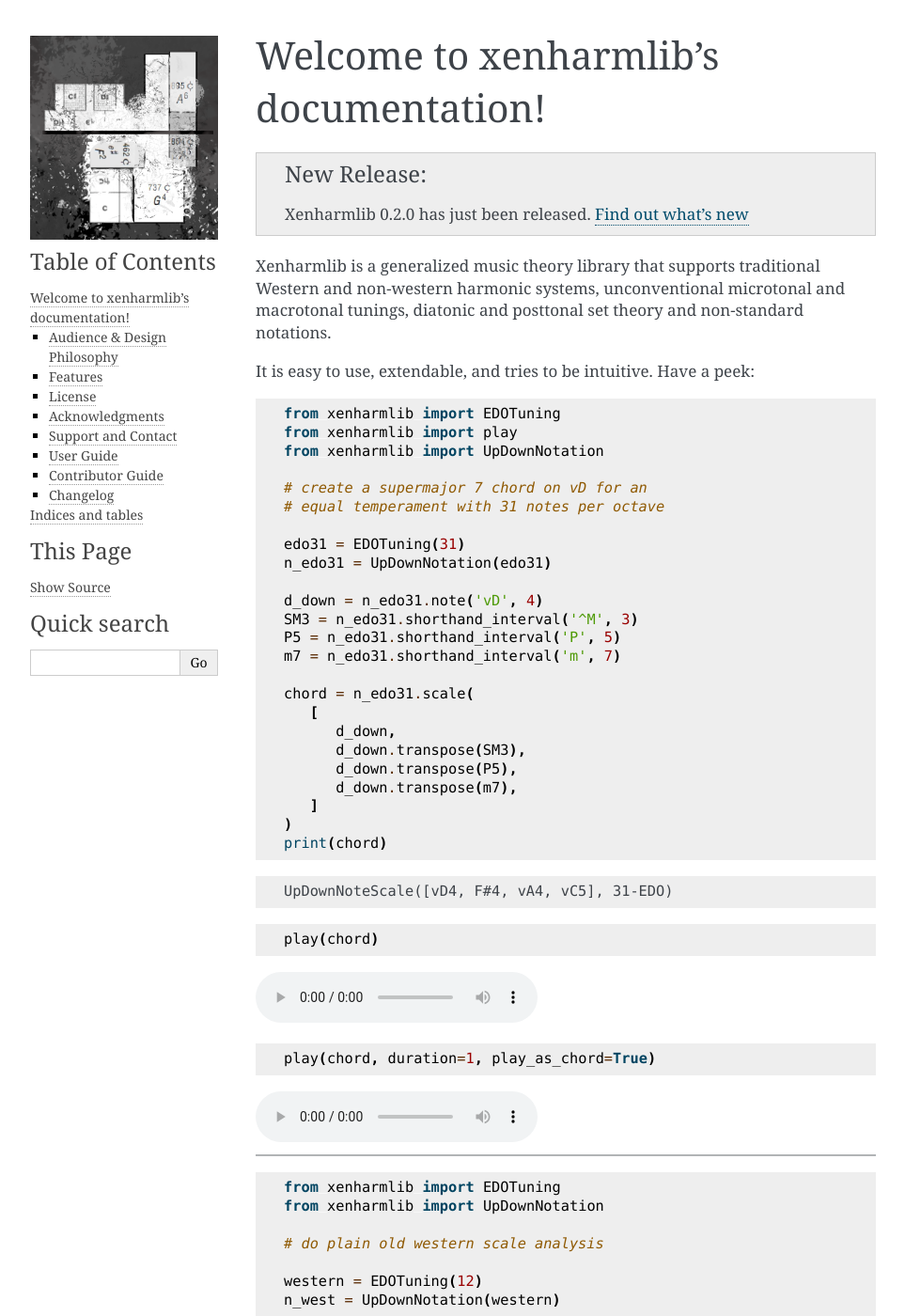
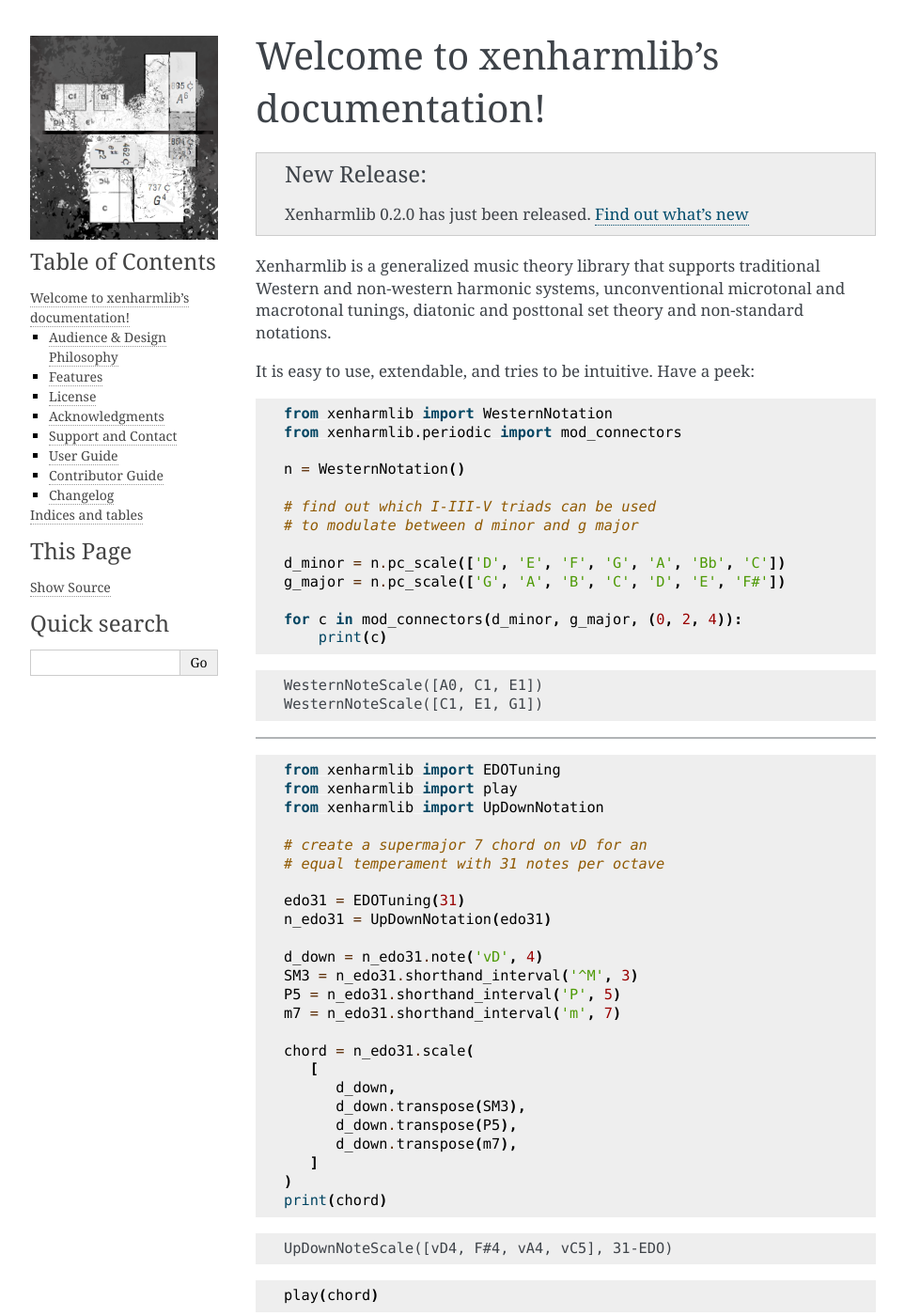
Before and after one commit to retooth2/xenharmlib, a Sphinx documentation site: the page built from doc/index.rst, in a window 1280 px wide and 1400 px high. Shown: the whole window at 94% size, without its empty margins (148-1111 px from the left). Built offline with Sphinx 7.4.7, drawn with Linux system fonts in a browser that asks for light colours; some of the changed text lies outside the part shown.

Commit message:
doc: Changed intro example to include WesternNotation and mod_connectors

```diff
--- a/doc/index.rst
+++ b/doc/index.rst
@@ -12,6 +12,29 @@ macrotonal tunings, diatonic and posttonal set theory and non-standard
 notations.
 
 It is easy to use, extendable, and tries to be intuitive. Have a peek:
+
+.. testcode::
+
+   from xenharmlib import WesternNotation
+   from xenharmlib.periodic import mod_connectors
+
+   n = WesternNotation()
+
+   # find out which I-III-V triads can be used
+   # to modulate between d minor and g major
+
+   d_minor = n.pc_scale(['D', 'E', 'F', 'G', 'A', 'Bb', 'C'])
+   g_major = n.pc_scale(['G', 'A', 'B', 'C', 'D', 'E', 'F#'])
+
+   for c in mod_connectors(d_minor, g_major, (0, 2, 4)):
+       print(c)
+
+.. testoutput::
+
+   WesternNoteScale([A0, C1, E1])
+   WesternNoteScale([C1, E1, G1])
+
+-----------
 
 .. testcode::
 
@@ -65,28 +88,6 @@ It is easy to use, extendable, and tries to be intuitive. Have a peek:
          <source src="_static/sounds/edo31_vD_supermajor7_chord.wav" type="audio/wav">
          Your browser does not support the <code>audio</code> element.
    </audio>
-
------------
-
-.. testcode::
-
-   from xenharmlib import EDOTuning
-   from xenharmlib import UpDownNotation
-
-   # do plain old western scale analysis
-
-   western = EDOTuning(12)
-   n_west = UpDownNotation(western)
-
-   c_maj = n_west.natural_scale()
-   g_maj = c_maj.transpose(
-      n_west.shorthand_interval('P', 5)
-   )
-   print(c_maj.pcs_intersection(g_maj))
-
-.. testoutput::
-
-   UpDownNoteScale([C0, D0, E0, G0, A0, B0], 12-EDO)
 
 -----------
 
```
